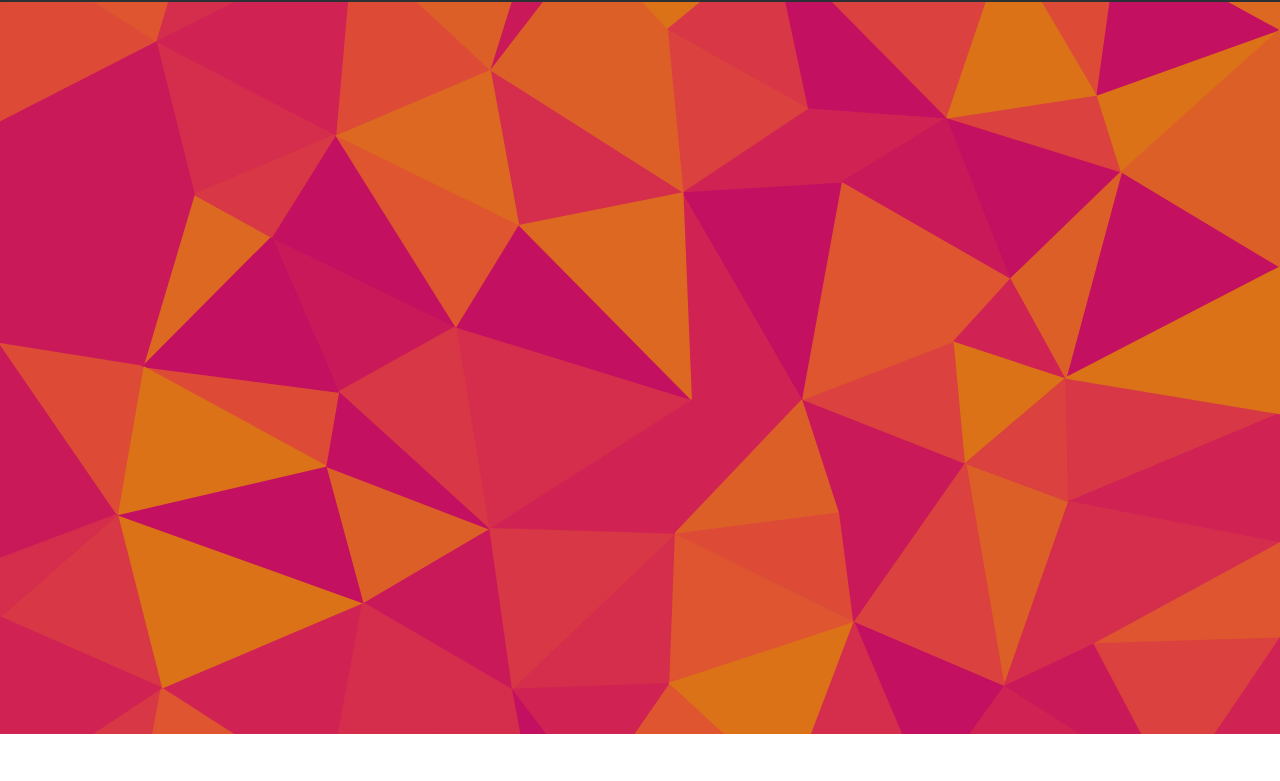
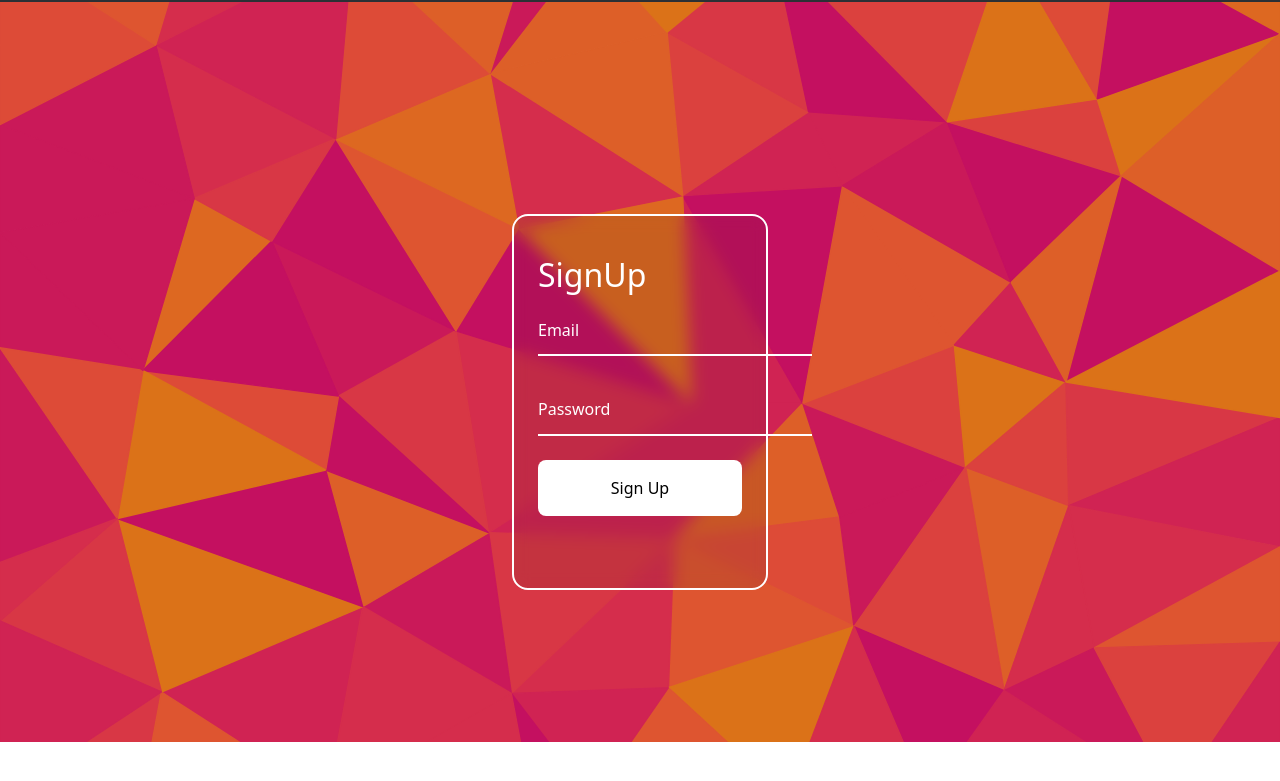
Before and after one commit to MarkovicMaks/SUPIT, a plain HTML site: page SignUP.html in a window 1280 px wide. Shown: the part 59-840 px from the top of the page. Before the commit the page ends 800 px from the top, so only its background shows below. Drawn offline with nearby package versions, Linux system fonts and the light colour scheme.

Commit message:
Signup radi mislimda

```diff
--- a/Javascript/SignUp.js
+++ b/Javascript/SignUp.js
@@ -0,0 +1,29 @@
+(() => {
+    const registerationForm = document.querySelector("#FormRegister");
+    const username = document.querySelector("#username");
+    const password = document.querySelector("#password");
+
+    registerationForm.addEventListener("submit", (e) => {
+        e.preventDefault();
+        SignUp();
+    })
+
+    function SignUp() {
+        const registerData = {
+            username: this.username.value,
+            password: this.password.value
+        }
+
+        const response = fetch("https://www.fulek.com/data/api/user/register", {
+            method: "POST",
+            headers: {
+                "Content-Type": "application/json"
+            },
+            body: JSON.stringify(registerData)
+        })
+        response.then((result) => result.json()).then((data) => {
+            alert("Uspješno ste registrirani")
+            location.replace("index.html")
+        }).catch(() => alert("Error!"))
+    }
+})()
--- a/SignUP.html
+++ b/SignUP.html
@@ -12,7 +12,7 @@
     />
     <link rel="stylesheet" type="text/css" href="style.css" />
   </head>
-  <body>
+  <body >
     <nav class="navbar navbar-expand-lg bg-body-tertiary" data-bs-theme="dark">
       <div class="container-fluid">
         <a class="navbar-brand" href="index.html">
@@ -22,7 +22,8 @@
             alt="Algebra-logo"
             width="35"
             height="35"
-          /> Algbera
+          />
+          Algbera
         </a>
         <button
           class="navbar-toggler"
@@ -63,9 +64,13 @@
                   login / Sign UP
                 </a>
                 <ul class="dropdown-menu">
-                  <li><a class="dropdown-item " href="Login.html">Login</a></li>
+                  <li><a class="dropdown-item" href="Login.html">Login</a></li>
                   <li><hr class="dropdown-divider" /></li>
-                  <li><a class="dropdown-item active" href="SignUP.html">Sign Up</a></li>
+                  <li>
+                    <a class="dropdown-item active" href="SignUP.html"
+                      >Sign Up</a
+                    >
+                  </li>
                 </ul>
               </li>
             </ul>
@@ -73,17 +78,59 @@
         </div>
       </div>
     </nav>
-    <main>
-      <div class="signUpBackground">
 
+    <main class="signUpBackground">
+      <div class="signUp">
+        <form
+          action="https://www.fulek.com/data/api/user/register"
+          class="signUpForm"
+          method="post"
+          id="FormRegister"
+        >
+          <h2 class="signUptitle" id="loginHeaderRegister" style="margin-bottom: 10px;">SignUp</h2>
+
+          <div class="signUpcontent">
+            <div class="signUpbox">
+              <div class="signUpbox-input">
+                <input
+                  type="email"
+                  required
+                  class="signUpinput"
+                  id="username"
+                  name="username"
+                  placeholder=" "
+                />
+                <label for="signUp-email" class="signUplabel">Email</label>
+              </div>
+            </div>
+
+            <div class="signUpbox">
+              <div class="signUpbox-input">
+                <input
+                  type="password"
+                  requiredF
+                  class="signUpinput"
+                  placeholder=""
+                  id="password"
+                  name="username"
+                />
+                <label for="signUp-pass" class="signUplabel">Password</label>
+              </div>
+            </div>
+          </div>
+
+          <button type="submit" class="signUpbutton" id="loginBtn">
+            Sign Up
+          </button>
+        </form>
       </div>
     </main>
-    <footer>
-    </footer>
     <script
       src="https://cdn.jsdelivr.net/npm/bootstrap@5.3.3/dist/js/bootstrap.bundle.min.js"
       integrity="sha384-YvpcrYf0tY3lHB60NNkmXc5s9fDVZLESaAA55NDzOxhy9GkcIdslK1eN7N6jIeHz"
       crossorigin="anonymous"
     ></script>
+    <script src="/Javascript/SignUp.js"></script>
   </body>
-</html>
+
+  </html>
--- a/style.css
+++ b/style.css
@@ -1,3 +1,18 @@
+@import url("https://fonts.googleapis.com/css2?family=Poppins:wght@400;500&display=swap");
+
+:root {
+  --white-color: hsl(0, 0%, 100%);
+  --black-color: hsl(0, 0%, 0%);
+  --algebra-Orange: #db7218;
+  --algebra-Purple: #c41060;
+}
+
+input,
+button {
+  border: none;
+  outline: none;
+}
+
 /* navbar */
 
 .nav-link {
@@ -110,8 +125,8 @@
   background: rgb(219, 114, 24);
   background: linear-gradient(
     43deg,
-    rgba(219, 114, 24, 1) 27%,
-    rgba(196, 16, 96, 1) 100%
+    --algebra-Orange 27%,
+    --algebra-Purple 100%
   );
   width: 30%;
   margin-left: 10%;
@@ -157,30 +172,132 @@
   margin: 0 70px;
 }
 
-.newsPreviewBaner{
+.newsPreviewBaner {
   width: 100%;
   height: 40vh;
   overflow: hidden;
 }
 
 @keyframes slideInleft {
-  from { transform: translateX(-100%); }
-  to { transform: translateX(0); }
+  from {
+    transform: translateX(-100%);
+  }
+  to {
+    transform: translateX(0);
+  }
 }
-
 
 /* Signup */
 
 .signUpBackground {
   aspect-ratio: 900/600;
-  width: 100%;
-  height: 91.5%;
+  width: 100vw;
+  height: calc(100vh - 60px);
   background-repeat: no-repeat;
   background-size: cover;
   background-position: center;
   background-image: url("/svg/low-poly-grid-haikei.svg");
-  position: absolute;
+  top: 60px;
   display: flex;
   justify-content: center;
+  flex-wrap: wrap;
+  color: var(--white-color);
+}
+
+.signUp {
+  position: relative;
+  height: 100vh;
+  display: grid;
   align-items: center;
 }
+
+.signUpForm {
+  position: relative;
+  background-color: hsla(0, 0%, 10%, 0.1);
+  border: 2px solid var(--white-color);
+  margin-inline: 1.5rem;
+  padding: 2.5rem 1.5rem;
+  border-radius: 1rem;
+  backdrop-filter: blur(8px);
+  width: 20vw;
+
+}
+
+.signUpcontent,
+.signUpbox {
+  display: grid;
+}
+.signUpcontent {
+  row-gap: 1.75rem;
+  margin-bottom: 1.5rem;
+}
+.signUpbox {
+  grid-template-columns: max-content 1fr;
+  align-items: center;
+  column-gap: 0.75rem;
+  border-bottom: 2px solid var(--white-color);
+}
+.signUpicon,
+.signUpeye {
+  font-size: 1.25rem;
+}
+.signUpinput {
+  width: 100%;
+  padding-block: 0.8rem;
+  background: none;
+  color: var(--white-color);
+  position: relative;
+  z-index: 1;
+}
+.signUpbox-input {
+  position: relative;
+}
+.signUplabel {
+  position: absolute;
+  left: 0;
+  top: 13px;
+  font-weight: var(--font-medium);
+  transition: top 0.3s, font-size 0.3s;
+}
+.signUpbox:nth-child(2) input {
+  padding-right: 1.8rem;
+}
+.signUpcheck,
+.signUpcheck-group {
+  display: flex;
+  align-items: center;
+  justify-content: space-between;
+}
+
+.signUpcheck-label,
+.signUpforgot,
+.signUpregister {
+  font-size: var(--small-font-size);
+}
+.signUpcheck-group {
+  column-gap: 0.5rem;
+}
+.signUpcheck-input {
+  width: 16px;
+  height: 16px;
+}
+.signUpforgot {
+  color: var(--white-color);
+}
+.signUpforgot:hover {
+  text-decoration: underline;
+}
+.signUpbutton {
+  width: 100%;
+  padding: 1rem;
+  border-radius: 0.5rem;
+  background-color: var(--white-color);
+  font-weight: var(--font-medium);
+  cursor: pointer;
+  margin-bottom: 2rem;
+}
+
+.signUpinput:focus + .signUplabel {
+  top: -12px;
+  font-size: var(--small-font-size);
+}
```
Also changed, not shown: Javascript/Login.js (+28 -19 lines), Javascript/Logout.js (deleted).
